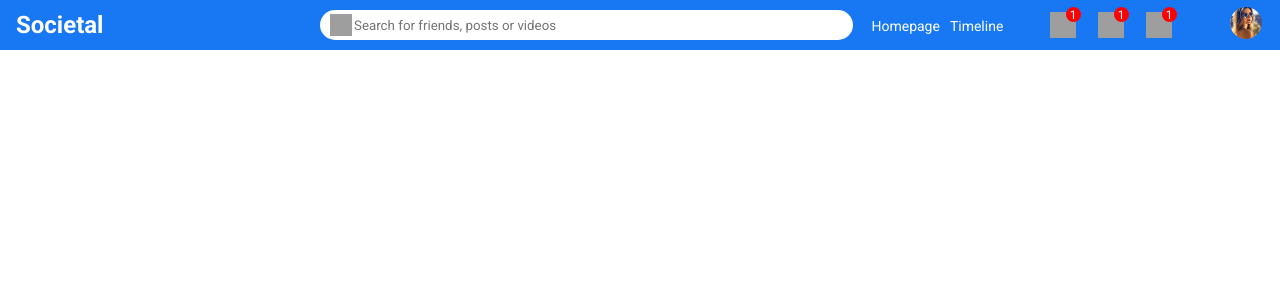
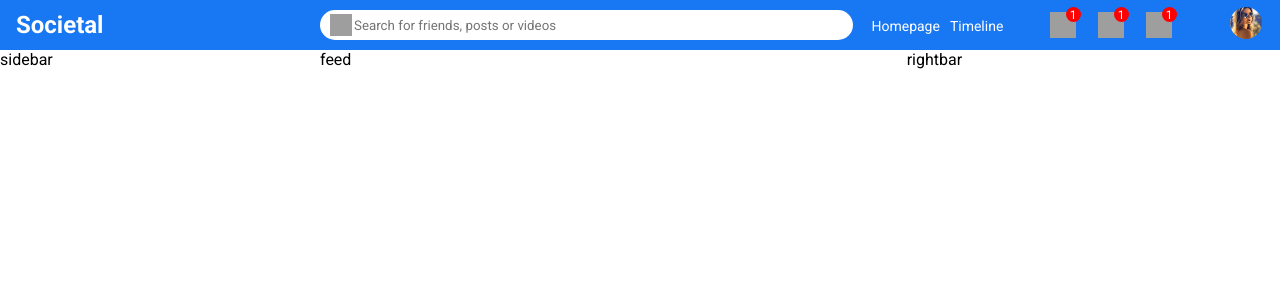
Before and after one commit to vartika2302/Societal-Frontend, a React (Create React App) app: page / in a window 1280 px wide. Shown: the top 300 px of the page. Built offline with nearby package versions, Linux system fonts and the light colour scheme; grey boxes are pictures that could not be loaded.

Commit message:
Add all body components

```diff
--- /dev/null
+++ b/src/components/feed/Feed.js
@@ -0,0 +1,10 @@
+import React from "react";
+import "./feed.css";
+
+class Feed extends React.Component {
+  render() {
+    return <div className="feedContainer">feed</div>;
+  }
+}
+
+export default Feed;
--- /dev/null
+++ b/src/components/feed/feed.css
@@ -0,0 +1,3 @@
+.feedContainer {
+  flex: 5.5;
+}
--- /dev/null
+++ b/src/components/rightbar/Rightbar.js
@@ -0,0 +1,10 @@
+import React from "react";
+import "./rightbar.css";
+
+class Rightbar extends React.Component {
+  render() {
+    return <div className="rightbarContainer">rightbar</div>;
+  }
+}
+
+export default Rightbar;
--- /dev/null
+++ b/src/components/rightbar/rightbar.css
@@ -0,0 +1,3 @@
+.rightbarContainer {
+  flex: 3.5;
+}
--- /dev/null
+++ b/src/components/sidebar/Sidebar.js
@@ -0,0 +1,10 @@
+import React from "react";
+import "./sidebar.css";
+
+class Sidebar extends React.Component {
+  render() {
+    return <div className="sidebarContainer">sidebar</div>;
+  }
+}
+
+export default Sidebar;
--- /dev/null
+++ b/src/components/sidebar/sidebar.css
@@ -0,0 +1,3 @@
+.sidebarContainer {
+  flex: 3;
+}
--- a/src/pages/home/Home.js
+++ b/src/pages/home/Home.js
@@ -1,8 +1,21 @@
 import React from "react";
 import Topbar from "../../components/topbar/Topbar";
+import Sidebar from "../../components/sidebar/Sidebar";
+import Feed from "../../components/feed/Feed";
+import Rightbar from "../../components/rightbar/Rightbar";
+import "./home.css";
 class Home extends React.Component {
   render() {
-    return <Topbar />;
+    return (
+      <>
+        <Topbar />
+        <div className="homeContainer">
+          <Sidebar />
+          <Feed />
+          <Rightbar />
+        </div>
+      </>
+    );
   }
 }
 
--- a/src/pages/home/home.css
+++ b/src/pages/home/home.css
@@ -0,0 +1,4 @@
+.homeContainer {
+    display: flex;
+    width: 100%;
+}
```
